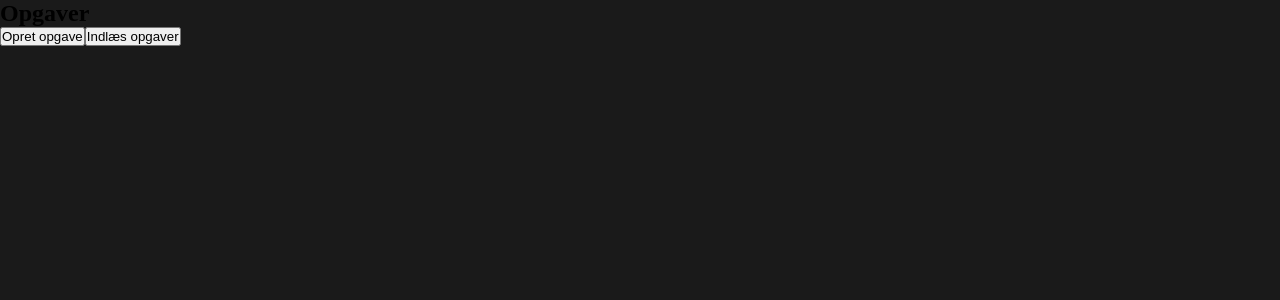
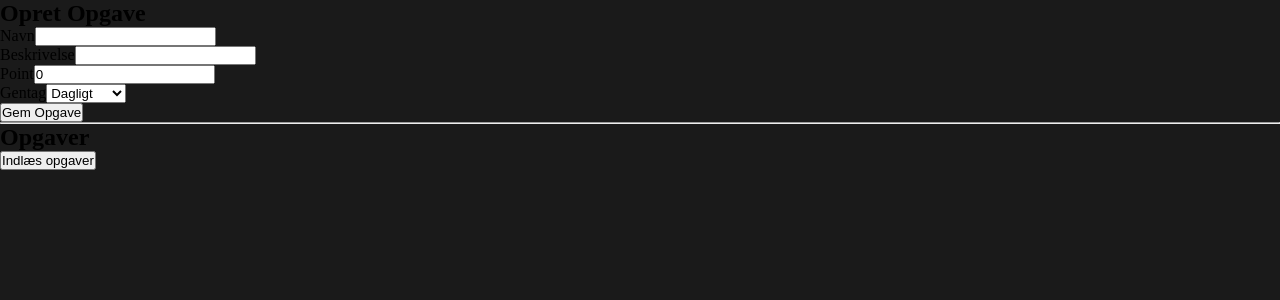
Before and after one commit to LuskeRuby/Devops, an Angular app in the folder frontend/: page / in a window 1280 px wide. Shown: the top 300 px of the page. Built offline with nearby package versions, Linux system fonts and the light colour scheme.

Commit message:
now fields for creating tasks

```diff
--- a/frontend/src/app/components/task-page/task-page.html
+++ b/frontend/src/app/components/task-page/task-page.html
@@ -1,7 +1,41 @@
 <div class="task-container">
+
+  <h2>Opret Opgave</h2>
+
+  <form [formGroup]="taskForm" (ngSubmit)="createTask()">
+
+    <div>
+      <label>Navn</label>
+      <input type="text" formControlName="name">
+    </div>
+
+    <div>
+      <label>Beskrivelse</label>
+      <input type="text" formControlName="description">
+    </div>
+
+    <div>
+      <label>Point</label>
+      <input type="number" formControlName="points">
+    </div>
+
+    <div>
+      <label>Gentag</label>
+      <select formControlName="repeatEvery">
+        <option value="Daily">Dagligt</option>
+        <option value="Weekly">Ugentligt</option>
+        <option value="Monthly">Månedligt</option>
+      </select>
+    </div>
+
+    <button type="submit">Gem Opgave</button>
+
+  </form>
+
+  <hr>
+
   <h2>Opgaver</h2>
 
-  <button (click)="createTask()">Opret opgave</button>
   <button (click)="loadTasks()">Indlæs opgaver</button>
 
   <div *ngFor="let task of tasks" class="task-card">
@@ -14,4 +48,5 @@
       Markér som færdig
     </button>
   </div>
+
 </div>
--- a/frontend/src/app/components/task-page/task-page.ts
+++ b/frontend/src/app/components/task-page/task-page.ts
@@ -1,31 +1,54 @@
 import { Component } from '@angular/core';
 import { CommonModule } from '@angular/common';
 import { TaskService, Task } from '../../services/task';
+import { ReactiveFormsModule, FormBuilder, FormGroup } from '@angular/forms';
 
 @Component({
   selector: 'app-task-page',
   standalone: true,
-  imports: [CommonModule],
+  imports: [CommonModule, ReactiveFormsModule],
   templateUrl: './task-page.html',
   styleUrl: './task-page.scss'
 })
 export class TaskPageComponent {
 
   tasks: Task[] = [];
+  taskForm: FormGroup;
 
-  constructor(private taskService: TaskService) {}
+  constructor(
+    private taskService: TaskService,
+    private fb: FormBuilder
+  ) {
+    this.taskForm = this.fb.group({
+      name: [''],
+      description: [''],
+      points: [0],
+      repeatEvery: ['Daily']
+    });
+  }
 
   createTask() {
+
+    const formValue = this.taskForm.value;
+
     this.taskService.createTask(
       {
-        name: 'Ny Opgave',
-        description: 'Test opgave',
-        points: 10,
+        name: formValue.name,
+        description: formValue.description,
+        points: formValue.points,
         timestamp: new Date().toISOString(),
+        repeatEvery: formValue.repeatEvery
+      },
+      [1] // still hardcoded user for now
+    ).subscribe(() => {
+      this.taskForm.reset({
+        name: '',
+        description: '',
+        points: 0,
         repeatEvery: 'Daily'
-      },
-      [1] // temporary hardcoded user
-    ).subscribe(() => this.loadTasks());
+      });
+      this.loadTasks();
+    });
   }
 
   loadTasks() {
```
